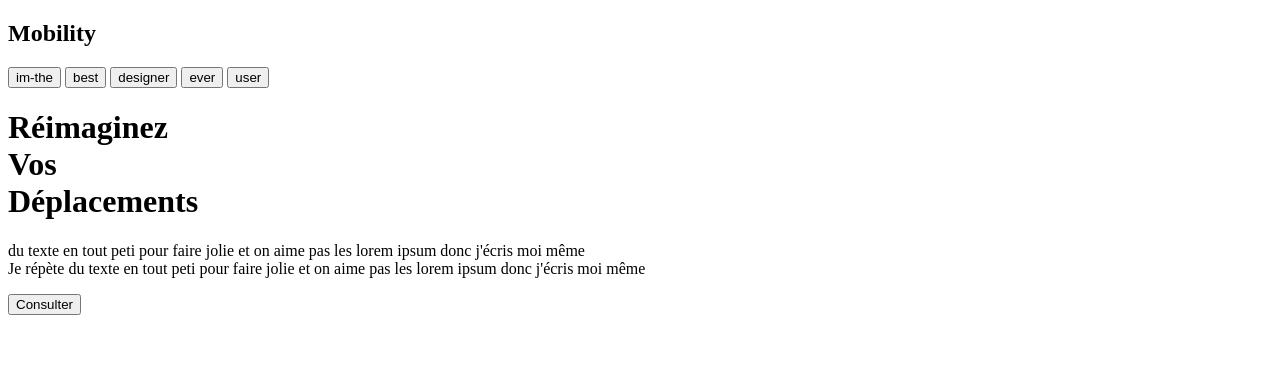
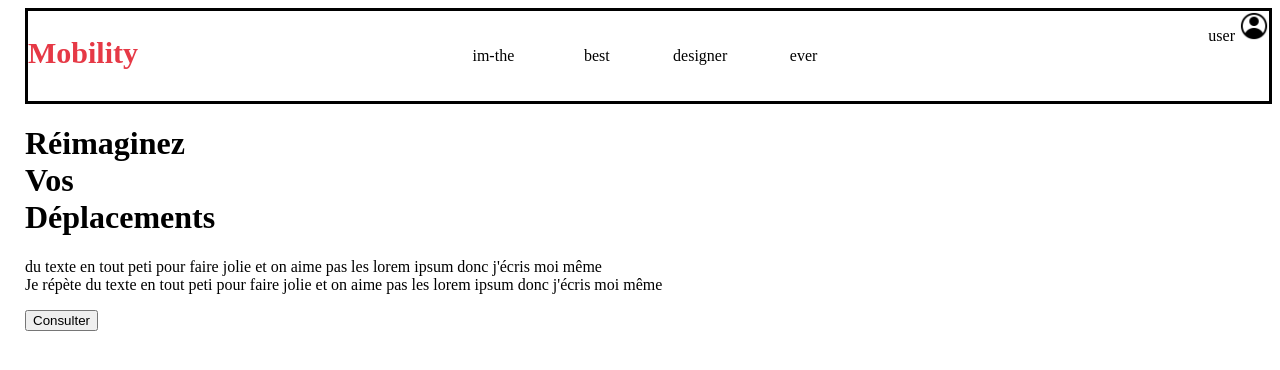
Before and after one commit to Eliott-Guignabaudet/YMaquette, a plain HTML site: page index.html in a window 1280 px wide. Drawn offline with Linux system fonts and the light colour scheme.

Commit message:
navbar serparation, h2 style and img for user

```diff
--- a/index.html
+++ b/index.html
@@ -3,16 +3,19 @@
     <head>
         <meta charset="utf-8">
         <title>YMaquette</title>
+        <link rel="stylesheet" href="style.css">
     </head>
     <body>
-        <div id="nav-bar">
-            <h2>Mobility</h2>
-            <button>im-the</button>
-            <button>best</button>
-            <button>designer</button>
-            <button>ever</button>
-            <button>user</button>
-        </div>
+        <nav id="navbar">
+            <h2 id="navbar-title">Mobility</h2>
+            <div id="navbar-buttons">
+                <a>im-the</a>
+                <a>best</a>
+                <a>designer</a>
+                <a>ever</a>
+            </div>
+            <a id="user-button">user <img src="assets/utilisateur.png" alt="test"></a>
+        </nav>
         <div id="center">
             <h1>
                 Réimaginez <br/>
--- a/style.css
+++ b/style.css
@@ -0,0 +1,41 @@
+body{
+    margin-left: 25px;
+}
+
+
+#navbar-title
+{
+    color: #E63946;
+    float: left;
+    font-size: 30px;
+
+}
+
+#user-button{
+    float: right;
+    text-align: right;
+}
+
+#navbar-buttons{
+    text-align: center;
+    line-height: 90px;
+    display: grid;
+    grid-template-columns: 1fr 1fr 1fr 1fr;
+}
+
+#navbar-buttons button {
+    background-color: white;
+    box-shadow: 0px;
+}
+
+#navbar{
+    display: grid;
+    grid-template-columns:1fr 1fr 1fr ;
+
+    border: solid;
+}
+
+img{
+    width: 30px;
+    height: 30px;
+}
```
Also changed, not shown: assets/utilisateur.png (added).
